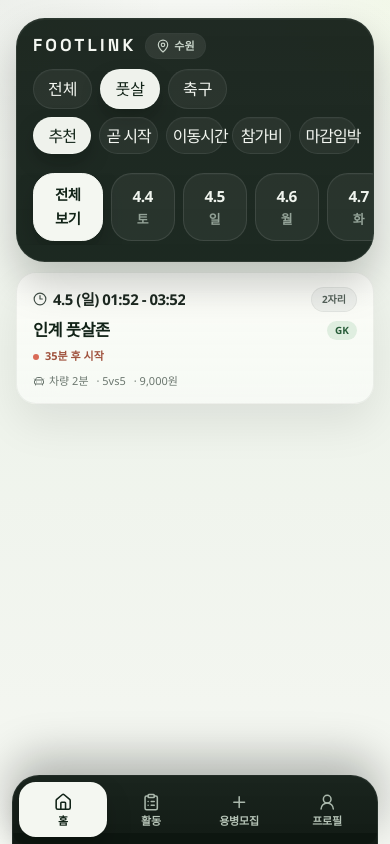
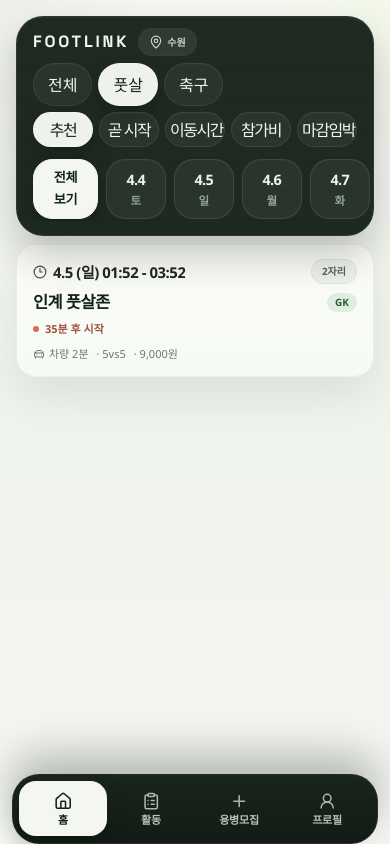
Before and after one commit to hoitddu/footlink, a Next.js app: page /home in a window 390 px wide. Built offline with nearby package versions, Linux system fonts and the light colour scheme; no server answers.

Commit message:
Polish mobile shell feedback and filter density

```diff
--- a/src/components/app/bottom-nav.tsx
+++ b/src/components/app/bottom-nav.tsx
@@ -39,7 +39,7 @@ function BottomNavFrame() {
 
   return (
     <div className="fixed inset-x-0 bottom-0 z-50 mx-auto flex max-w-[430px] px-3">
-      <nav className="relative grid w-full grid-cols-4 rounded-t-[1.7rem] border-x border-t border-[rgba(231,240,232,0.08)] bg-[linear-gradient(180deg,rgba(17,28,21,0.96)_0%,rgba(13,22,16,0.98)_100%)] px-1.5 pb-[calc(0.45rem+env(safe-area-inset-bottom))] pt-1.5 shadow-[0_-18px_44px_rgba(4,10,6,0.28)] before:pointer-events-none before:absolute before:inset-x-0 before:bottom-0 before:h-[calc(env(safe-area-inset-bottom)+0.7rem)] before:rounded-b-[1.7rem] before:bg-[linear-gradient(180deg,rgba(13,22,16,0.92)_0%,rgba(13,22,16,0.98)_100%)]">
+      <nav className="relative grid w-full grid-cols-4 rounded-[1.7rem] border border-[rgba(231,240,232,0.08)] bg-[linear-gradient(180deg,rgba(17,28,21,0.96)_0%,rgba(13,22,16,0.98)_100%)] px-1.5 pb-[calc(0.45rem+env(safe-area-inset-bottom))] pt-1.5 shadow-[0_-18px_44px_rgba(4,10,6,0.28)]">
         {items.map((item) => {
           const Icon = item.icon;
           const active = pathname === item.href || (item.href === "/home" && pathname.startsWith("/match/"));
--- a/src/components/app/flash-banner.tsx
+++ b/src/components/app/flash-banner.tsx
@@ -44,9 +44,11 @@ const flashMessages = {
 export function FlashBanner({
   flash,
   placement = "top",
+  durationMs = 2400,
 }: {
   flash?: keyof typeof flashMessages;
-  placement?: "top" | "bottom";
+  placement?: "top" | "bottom" | "cta";
+  durationMs?: number;
 }) {
   if (!flash) {
     return null;
@@ -63,9 +65,16 @@ export function FlashBanner({
       className={`fixed left-1/2 z-[70] w-[calc(100%-2rem)] max-w-[24.9rem] -translate-x-1/2 rounded-[1.2rem] px-4 py-3 text-sm font-semibold shadow-[0_18px_42px_rgba(8,18,12,0.12)] ${
         placement === "bottom"
           ? "bottom-[calc(var(--app-bottom-nav-visual-height)+env(safe-area-inset-bottom)+1rem)]"
-          : "top-[calc(env(safe-area-inset-top)+1rem)]"
+          : placement === "cta"
+            ? "bottom-[calc(env(safe-area-inset-bottom)+6.6rem)]"
+            : "top-[calc(env(safe-area-inset-top)+1rem)]"
       } ${content.tone}`}
-      style={{ animation: placement === "bottom" ? "flash-toast-bottom 2.4s ease forwards" : "flash-toast 2.4s ease forwards" }}
+      style={{
+        animation:
+          placement === "top"
+            ? `flash-toast ${durationMs}ms ease forwards`
+            : `flash-toast-bottom ${durationMs}ms ease forwards`,
+      }}
     >
       {content.text}
     </p>
--- a/src/components/create/create-listing-form.tsx
+++ b/src/components/create/create-listing-form.tsx
@@ -8,6 +8,7 @@ import { useRouter } from "next/navigation";
 import { ensureAnonymousSessionAction } from "@/app/actions/auth";
 import { createMatchAction } from "@/app/actions/matches";
 import type { PlaceSearchResult } from "@/components/create/kakao-place-picker";
+import { FlashBanner } from "@/components/app/flash-banner";
 import { ScreenHeader } from "@/components/app/screen-header";
 import { Button } from "@/components/ui/button";
 import { Input } from "@/components/ui/input";
@@ -352,9 +353,12 @@ function CreateListingFormBody({
   const [note, setNote] = useState("");
   const [isSubmitting, setIsSubmitting] = useState(false);
   const [error, setError] = useState("");
+  const [localFlash, setLocalFlash] = useState<"created" | undefined>(undefined);
+  const [localFlashAt, setLocalFlashAt] = useState<string | undefined>(undefined);
   const [profileSheetOpen, setProfileSheetOpen] = useState(false);
   const [submitAfterProfile, setSubmitAfterProfile] = useState(false);
   const submitLockRef = useRef(false);
+  const redirectTimerRef = useRef<number | null>(null);
   const minimumDate = getMinimumSelectableDate();
   const minimumTime = getMinimumSelectableTime(date);
 
@@ -407,6 +411,14 @@ function CreateListingFormBody({
       setTime(minimumTime);
     }
   }, [minimumTime, time]);
+
+  useEffect(() => {
+    return () => {
+      if (redirectTimerRef.current) {
+        window.clearTimeout(redirectTimerRef.current);
+      }
+    };
+  }, []);
 
   function applyQuickDuration(duration: (typeof QUICK_DURATION_OPTIONS)[number]) {
     setDurationMinutes(duration);
@@ -511,7 +523,13 @@ function CreateListingFormBody({
         note: note.trim(),
       });
 
-      router.push(`/activity?tab=listings&highlight=${createdMatch.id}&flash=created&flashAt=${Date.now()}`);
+      const nextFlashAt = Date.now();
+      setLocalFlash("created");
+      setLocalFlashAt(String(nextFlashAt));
+
+      redirectTimerRef.current = window.setTimeout(() => {
+        router.push(`/activity?tab=listings&highlight=${createdMatch.id}&flash=created&flashAt=${nextFlashAt}`);
+      }, 1200);
     } catch (createError) {
       if (requiresProfileSetup(createError)) {
         setSubmitAfterProfile(true);
@@ -530,6 +548,12 @@ function CreateListingFormBody({
   return (
     <div className="space-y-4 pb-[8.9rem]">
       <ScreenHeader href="/home" ariaLabel="홈으로 돌아가기" />
+      <FlashBanner
+        key={localFlashAt ?? "create-flash"}
+        flash={localFlash}
+        placement="cta"
+        durationMs={2800}
+      />
 
       <section className={FORM_PANEL_CLASS}>
         <div className="grid grid-cols-2 gap-2">
--- a/src/components/feed/date-filter-bar.tsx
+++ b/src/components/feed/date-filter-bar.tsx
@@ -32,7 +32,7 @@ export function DateFilterBar({
 
   return (
     <div className="-mx-4 overflow-x-auto px-4 no-scrollbar">
-      <div className="flex min-w-max gap-2 pb-1">
+      <div className="flex min-w-max gap-2 pb-0.5">
         {items.map((item) => {
           const active = item.id === selectedId;
           const isAll = item.id === "all";
@@ -47,18 +47,18 @@ export function DateFilterBar({
               aria-pressed={active}
               onClick={() => onSelect(item)}
               className={cn(
-                "flex h-[4.25rem] min-w-[4rem] flex-col items-center justify-center rounded-[1.3rem] border text-center transition active:scale-[0.985]",
+                "flex h-[3.78rem] min-w-[3.75rem] flex-col items-center justify-center rounded-[1.2rem] border text-center transition active:scale-[0.985]",
                 active
                   ? "border-[#f4f7f1] bg-[#f4f7f1] text-[#112317] shadow-[0_10px_22px_rgba(4,10,6,0.24)]"
                   : "border-white/10 bg-white/[0.05] text-[#d8e0d9] shadow-[inset_0_1px_0_rgba(255,255,255,0.02)]",
-                isAll && "min-w-[4.35rem]",
+                isAll && "min-w-[4.05rem]",
               )}
             >
               {isAll ? (
                 <>
                   <span
                     className={cn(
-                      "text-[0.9rem] font-bold tracking-[-0.03em]",
+                      "text-[0.82rem] font-bold tracking-[-0.03em]",
                       active ? "text-[#112317]" : "text-[#f0f4ee]",
                     )}
                   >
@@ -66,7 +66,7 @@ export function DateFilterBar({
                   </span>
                   <span
                     className={cn(
-                      "mt-0.5 text-[0.9rem] font-bold tracking-[-0.03em]",
+                      "mt-0.5 text-[0.82rem] font-bold tracking-[-0.03em]",
                       active ? "text-[#112317]" : "text-[#f0f4ee]",
                     )}
                   >
@@ -77,7 +77,7 @@ export function DateFilterBar({
                 <>
                   <span
                     className={cn(
-                      "text-[0.96rem] font-bold tracking-[-0.04em]",
+                      "text-[0.9rem] font-bold tracking-[-0.04em]",
                       active ? "text-[#112317]" : "text-[#f0f4ee]",
                     )}
                   >
@@ -85,7 +85,7 @@ export function DateFilterBar({
                   </span>
                   <span
                     className={cn(
-                      "mt-0.5 text-[0.8rem] font-semibold",
+                      "mt-0.5 text-[0.72rem] font-semibold",
                       active ? "text-[#516056]" : "text-[#93a297]",
                     )}
                   >
--- a/src/components/feed/feed-screen.tsx
+++ b/src/components/feed/feed-screen.tsx
@@ -91,8 +91,8 @@ function FilterPill({
       className={cn(
         "rounded-full font-bold transition active:scale-[0.985]",
         compact
-          ? "min-h-[2.34rem] px-1.5 text-[10.5px] leading-none tracking-[-0.06em] whitespace-nowrap"
-          : "min-h-10 px-3.5 text-[12px]",
+          ? "min-h-[2.16rem] overflow-hidden px-1 text-[8.5px] leading-none tracking-[-0.09em] whitespace-nowrap sm:px-1.5 sm:text-[9.5px]"
+          : "min-h-[2.7rem] px-3.5 text-[11.5px]",
         stretch && "w-full",
         active ? "shell-chip-active" : "shell-chip",
       )}
@@ -137,21 +137,21 @@ function FeedScreenView({
 
   return (
     <div className="pb-24">
-      <div className="-mx-4 sticky top-0 z-30 px-4 pb-2.5 pt-1.5">
-        <div className="shell-card rounded-[1.8rem] px-4 pb-4 pt-3.5">
+      <div className="-mx-4 sticky top-0 z-30 px-4 pb-2 pt-1">
+        <div className="shell-card rounded-[1.7rem] px-4 pb-3.5 pt-3">
           <div className="flex items-center justify-between gap-3">
             <div className="flex items-center gap-2.5">
-              <span className="font-display text-[1.08rem] font-bold tracking-[0.18em] text-[#f4f7f1]">
+              <span className="font-display text-[1.02rem] font-bold tracking-[0.17em] text-[#f4f7f1]">
                 FOOTLINK
               </span>
-              <span className="inline-flex items-center gap-1 rounded-full bg-white/8 px-2.5 py-1 text-[11px] font-semibold text-[#c9d5ca] ring-1 ring-white/10">
+              <span className="inline-flex items-center gap-1 rounded-full bg-white/8 px-2.5 py-[0.35rem] text-[10px] font-semibold text-[#c9d5ca] ring-1 ring-white/10">
                 <MapPin className="h-3.5 w-3.5" />
                 수원
               </span>
             </div>
           </div>
 
-          <div className="mt-2.5 flex gap-2">
+          <div className="mt-2 flex gap-1.5">
             {SPORT_FILTER_OPTIONS.map((option) => (
               <FilterPill
                 key={option.value}
@@ -162,7 +162,7 @@ function FeedScreenView({
             ))}
           </div>
 
-          <div className="mt-2 grid grid-cols-5 gap-2">
+          <div className="mt-1.5 grid grid-cols-5 gap-1.5">
             {SORT_OPTIONS.map((option) => (
               <FilterPill
                 key={option.value}
@@ -175,7 +175,7 @@ function FeedScreenView({
             ))}
           </div>
 
-          <div className="mt-[1.15rem]">
+          <div className="mt-3">
             <DateFilterBar
               items={dateItems}
               selectedId={selectedDateId}
--- a/src/components/profile/profile-form.tsx
+++ b/src/components/profile/profile-form.tsx
@@ -71,6 +71,7 @@ function ProfileEditor({
   );
   const [isSaving, setIsSaving] = useState(false);
   const [localFlash, setLocalFlash] = useState<"saved" | undefined>(undefined);
+  const [localFlashAt, setLocalFlashAt] = useState<string | undefined>(undefined);
   const [error, setError] = useState("");
   const saveLockRef = useRef(false);
   const flashParam = searchParams.get("flash");
@@ -123,6 +124,7 @@ function ProfileEditor({
 
       const nextFlashAt = Date.now();
       setLocalFlash("saved");
+      setLocalFlashAt(String(nextFlashAt));
 
       if (typeof window !== "undefined") {
         window.history.replaceState(null, "", `/profile?flash=saved&flashAt=${nextFlashAt}`);
@@ -140,9 +142,10 @@ function ProfileEditor({
       <ScreenHeader href={returnTo ?? "/home"} ariaLabel="홈으로 돌아가기" />
 
       <FlashBanner
-        key={flashAt ?? resolvedFlash ?? "profile-flash"}
+        key={localFlashAt ?? flashAt ?? resolvedFlash ?? "profile-flash"}
         flash={resolvedFlash}
-        placement="bottom"
+        placement="cta"
+        durationMs={2800}
       />
       {error ? (
         <p className="rounded-[1.2rem] bg-[#f2ece8] px-4 py-3 text-sm font-semibold text-[#6b544e]">
```
